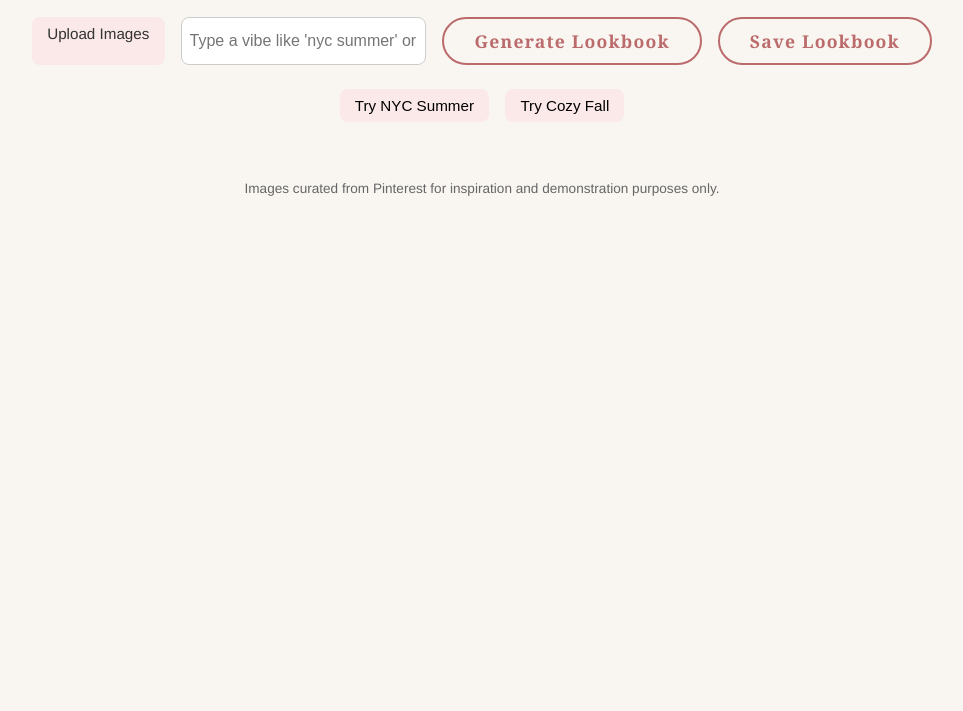
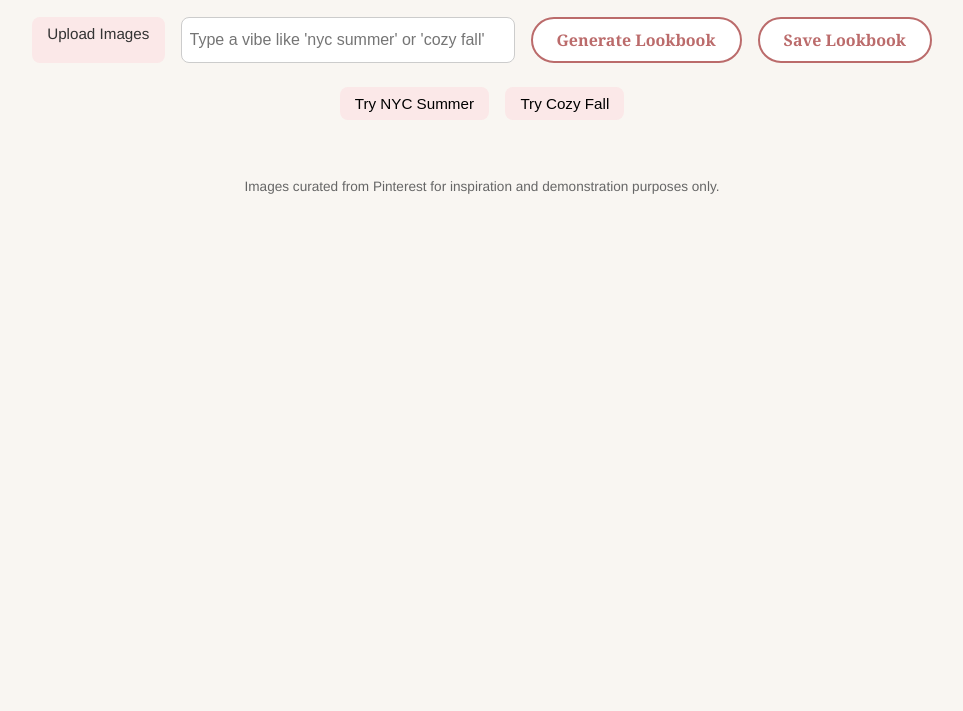
Before and after one commit to iman044/fashion-moodboard-generator, a plain HTML site: page index.html in a window 1280 px wide. Shown: the part 89-800 px from the top of the page, without its empty margins (158-1121 px from the left). Drawn offline with nearby package versions, Linux system fonts and the light colour scheme.

Commit message:
Update newstyle.css

```diff
--- a/newstyle.css
+++ b/newstyle.css
@@ -11,7 +11,6 @@ header h1 {
   text-align: center;
   color: #bb6b6b;
   margin-bottom: 1em;
-  font-weight: 500;
 }
 
 #controls {
@@ -92,25 +91,22 @@ header h1 {
   color: #444;
 }
 
-/* 🎀 Fancy Button Style */
+/* Final classy button style */
 .fancy-button {
-  background: transparent;
+  background-color: #fff;
+  color: #bb6b6b;
   border: 2px solid #bb6b6b;
   border-radius: 30px;
-  padding: 10px 30px;
-  font-size: 1.1rem;
+  padding: 10px 24px;
+  font-size: 1rem;
   font-weight: 600;
-  color: #bb6b6b;
+  font-family: 'Georgia', serif;
   cursor: pointer;
-  font-family: 'Georgia', serif;
-  letter-spacing: 1.2px;
   transition: all 0.3s ease;
-  display: inline-flex;
-  align-items: center;
 }
 
 .fancy-button:hover {
   background-color: #bb6b6b;
   color: #fff;
-  box-shadow: 0 4px 10px rgba(187, 107, 107, 0.3);
+  box-shadow: 0 4px 10px rgba(187, 107, 107, 0.2);
 }
```
